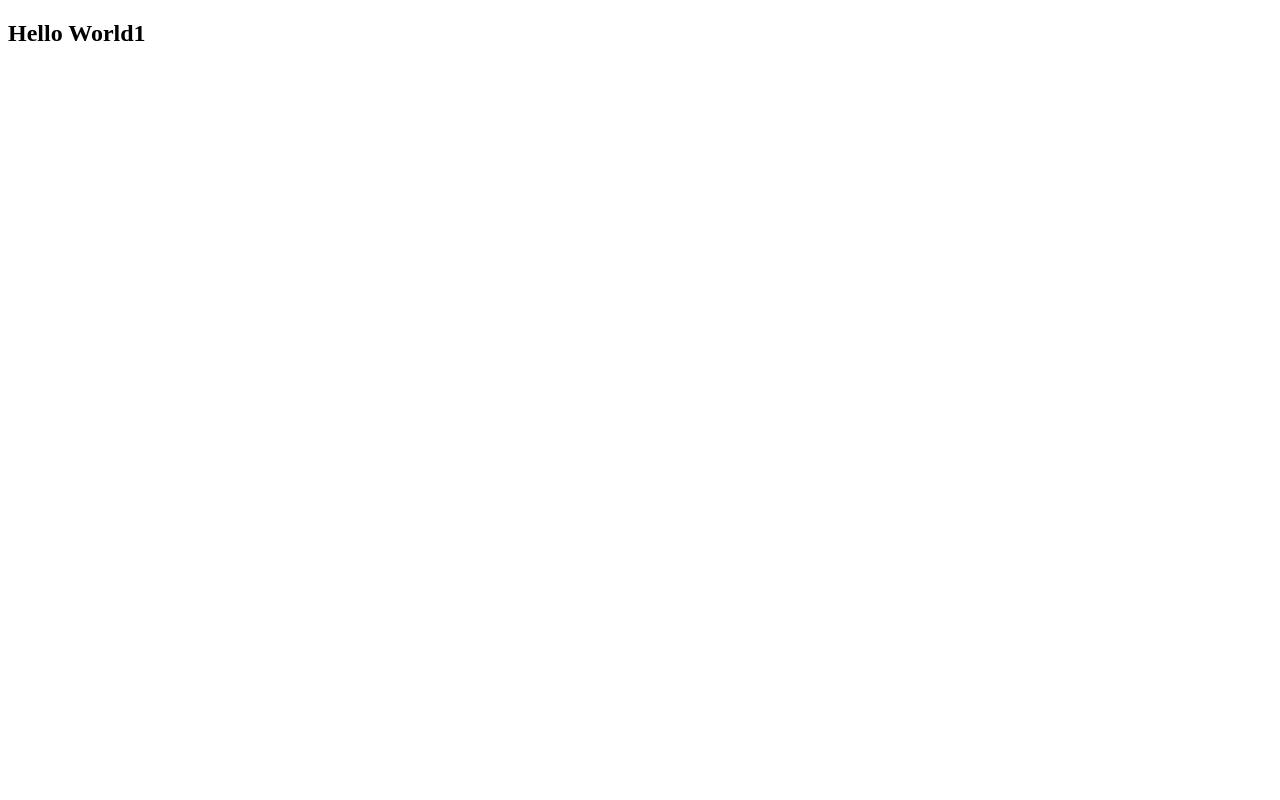
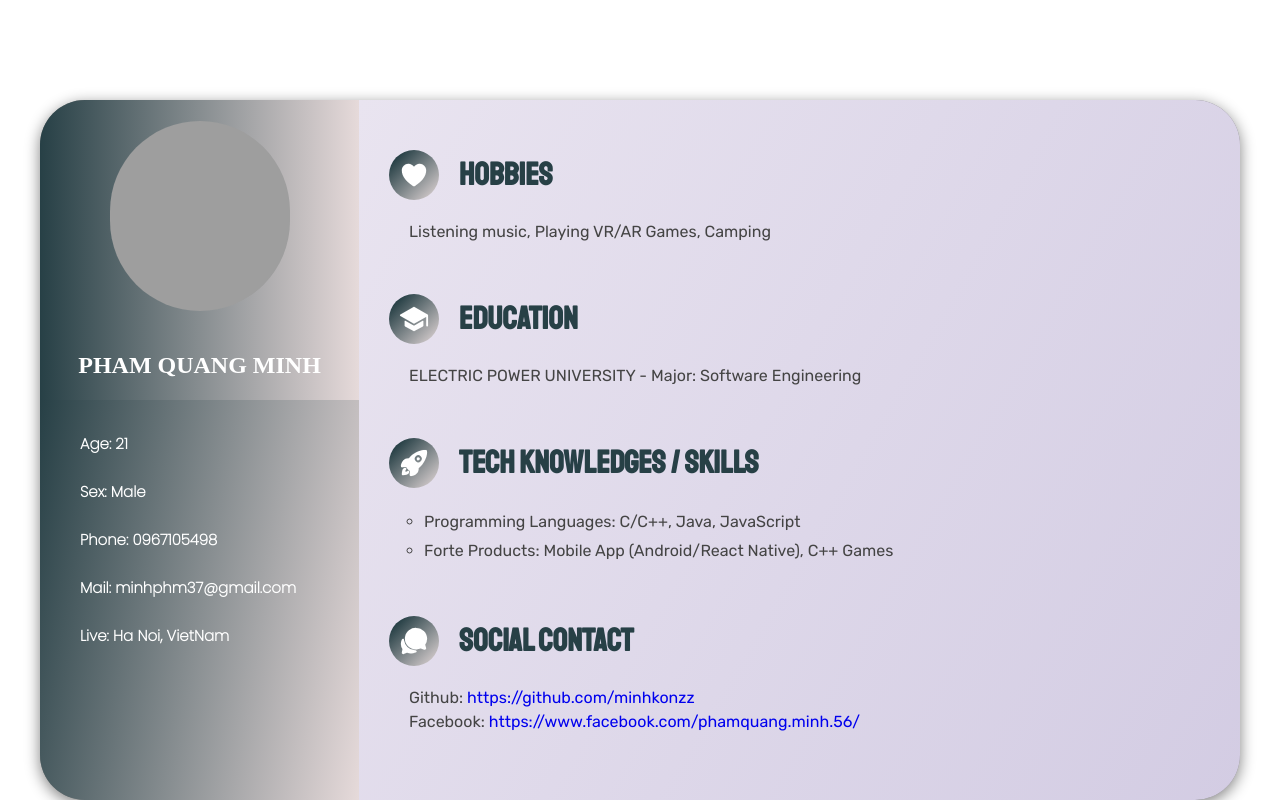
Before and after one commit to minhkonzz/HTMLBasic, a plain HTML site: page index.html in a window 1280 px wide. Drawn offline with nearby package versions, Linux system fonts and the light colour scheme; grey boxes are pictures that could not be loaded.

Commit message:
Add styles

```diff
--- a/index.html
+++ b/index.html
@@ -1,10 +1,77 @@
 <!DOCTYPE html>
-<html>
+<html lang="en">
   <head>
-    <title>Profile</title>   <!-- browser tab title -->
-    <meta charset="utf8">
+    <title>Profile</title>
+    <meta charset="UTF-8">
+    <meta http-equiv="X-UA-Compatible" content="IE=edge">
+    <meta name="viewport" content="width=device-width, initial-scale=1.0">
+    <link rel="stylesheet" href="styles.css">  <!-- Linking to CSS defines -->
+    <script type="module" src="https://unpkg.com/ionicons@5.5.2/dist/ionicons/ionicons.esm.js"></script>
+    <script nomodule src="https://unpkg.com/ionicons@5.5.2/dist/ionicons/ionicons.js"></script>
   </head>
   <body>
-    <h2>Hello World1</h2>
+    <main id="container">
+      <aside id="overview">
+        <div id="avatar-wrapper">
+          <img src="https://tinyurl.com/yckszfep" alt="Ảnh có mặt Minh" width="200" height="200"/>
+          <h2>PHAM QUANG MINH</h2>
+        </div>
+        <div id="basic-info">
+          <ul>
+            <li>Age: 21</li>
+            <li>Sex: Male</li>
+            <li>Phone: 0967105498</li>
+            <li>Mail: minhphm37@gmail.com</li>
+            <li>Live: Ha Noi, VietNam</li>
+          </ul>
+        </div>
+      </aside>
+      <aside id="detail">
+        <ul>
+          <li class="detail-part">
+            <div class="detail-part-header">
+              <ion-icon name="heart"></ion-icon>
+              <h1>HOBBIES</h1>
+            </div>
+            <div class="detail-part-desc">
+              <p>Listening music, Playing VR/AR Games, Camping</p>
+            </div>
+          </li>
+          <li class="detail-part">
+            <div class="detail-part-header">
+              <ion-icon name="school"></ion-icon>
+              <h1>EDUCATION</h1>
+            </div>
+            <div class="detail-part-desc">
+              <p>ELECTRIC POWER UNIVERSITY - Major: Software Engineering</p>
+            </div>
+          </li>
+          <li class="detail-part">
+            <div class="detail-part-header">
+              <ion-icon name="rocket"></ion-icon>
+              <h1>TECH KNOWLEDGES / SKILLS</h1>
+            </div>
+            <div class="detail-part-desc">
+              <ul>
+                <li>Programming Languages: C/C++, Java, JavaScript</li>
+                <li>Forte Products: Mobile App (Android/React Native), C++ Games</li>
+              </ul>
+            </div>
+          </li>
+          <li class="detail-part">
+            <div class="detail-part-header">
+              <ion-icon name="chatbubbles"></ion-icon>
+              <h1>SOCIAL CONTACT</h1>
+            </div>
+            <div class="detail-part-desc">
+              <span>Github:</span>
+              <a href="https://github.com/minhkonzz">https://github.com/minhkonzz</a><br>
+              <span>Facebook:</span>
+              <a href="https://www.facebook.com/phamquang.minh.56/">https://www.facebook.com/phamquang.minh.56/</a>
+            </div>
+          </li>
+        </ul>
+      </aside>
+    </main>
   </body>
 </html>
--- /dev/null
+++ b/styles.css
@@ -0,0 +1,113 @@
+@import url('https://fonts.googleapis.com/css2?family=Poppins:wght@200&family=Rubik&family=Staatliches&display=swap');
+
+* {
+    margin: 0;
+    padding: 0;
+    box-sizing: border-box;
+}
+
+body { padding-top: 100px; }
+
+#container {
+    display: flex;
+    width: 1200px;
+    height: 700px;
+    margin: 0 auto;
+    background-color: gray;
+    border-radius: 45px;
+    box-shadow: 0px 4px 15px gray;
+}
+
+#overview {
+    display: flex;
+    flex-direction: column;
+    flex: 3 0 0px;
+    border-radius: 45px 0px 0px 45px;
+}
+
+#detail {
+    display: flex;
+    flex: 8 0 0px;
+    background: linear-gradient(300deg, #d3cce3, #e9e4f0);
+    border-radius: 0px 45px 45px 0px;
+    padding-left: 30px;
+}
+
+#avatar-wrapper {
+    display: flex;
+    flex-direction: column;
+    flex: 3 0 0px;
+    justify-content: space-around;
+    align-items: center;
+    background: linear-gradient(to left, #e6dada, #274046);
+    border-top-left-radius: 45px;
+}
+
+#avatar-wrapper img {
+    width: 180px;
+    height: 190px;
+    border-radius: 100px;
+}
+
+#avatar-wrapper h2 { color: white; }
+
+#basic-info {
+    display: flex;
+    flex: 4 0 0px;
+    background: linear-gradient(280deg, #e6dada, #274046);
+    border-bottom-left-radius: 45px;
+}
+
+#basic-info ul {
+    margin: 20px 40px;
+    list-style: none;
+    line-height: 3rem;
+}
+
+#basic-info ul li {
+    font-size: 15px;
+    font-weight: bold;
+    font-family: Poppins, sans-serif;
+    color: white;
+}
+
+#detail > ul { list-style: none; }
+
+.detail-part { margin-top: 50px; }
+
+.detail-part-header {
+    display: flex;
+    align-items: center;
+}
+
+.detail-part-header ion-icon {
+    width: 30px;
+    height: 30px;
+    padding: 10px;
+    color: white;
+    border-radius: 100px;
+    background: linear-gradient(315deg, #e6dada, #274046 85%);
+}
+
+.detail-part-header h1 {
+    font-family: 'Staatliches', cursive;
+    font-size: 32px;
+    color: #274046;
+    margin-left: 20px;
+    float: right;
+}
+
+.detail-part-desc {
+    color: #444444;
+    font-family: 'Rubik', sans-serif;
+    margin-top: 20px;
+    padding-left: 20px;
+    line-height: 1.5;
+}
+
+.detail-part-desc ul {
+    margin-left: 15px;
+    line-height: 1.8;
+}
+
+.detail-part-desc a { text-decoration: none; }
```
